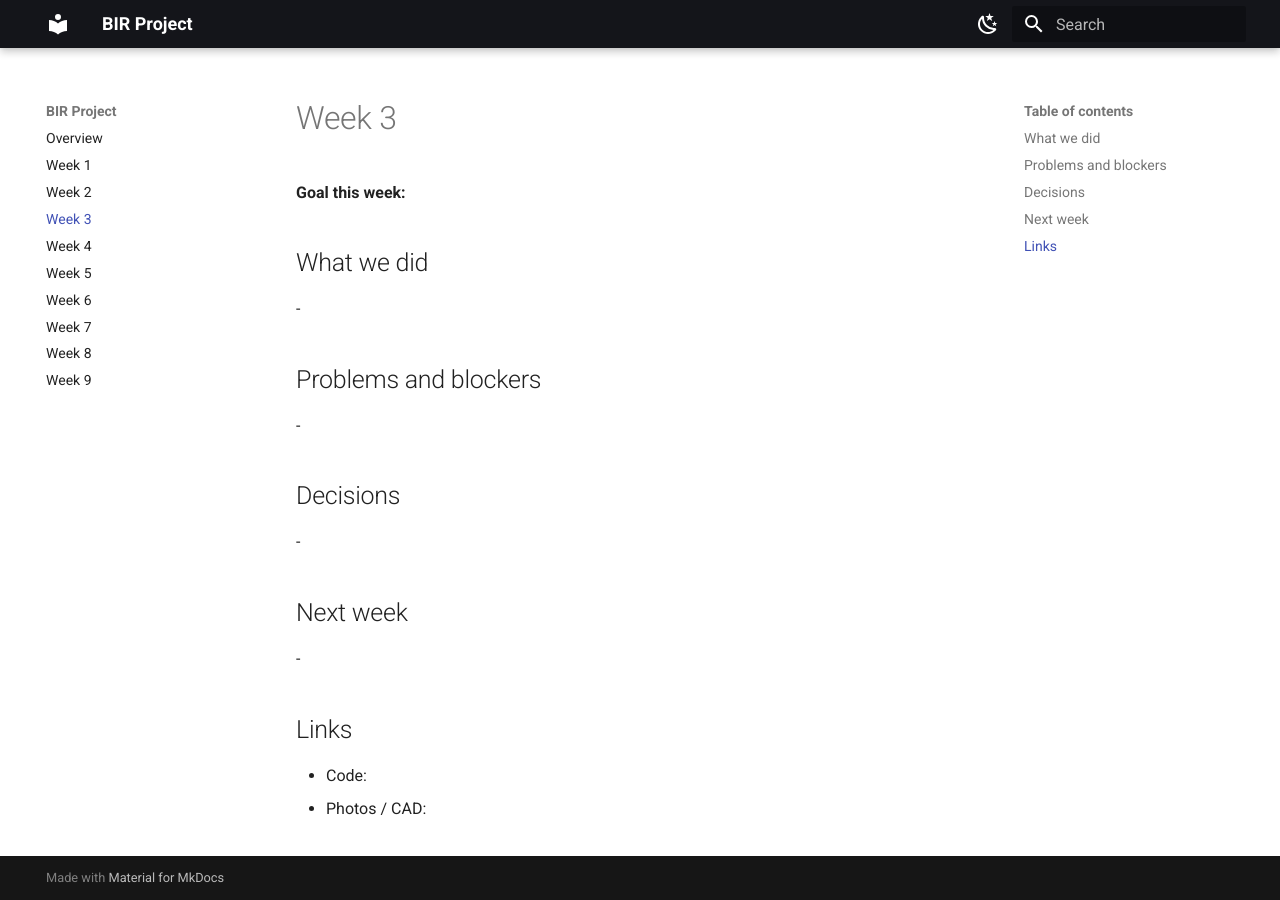
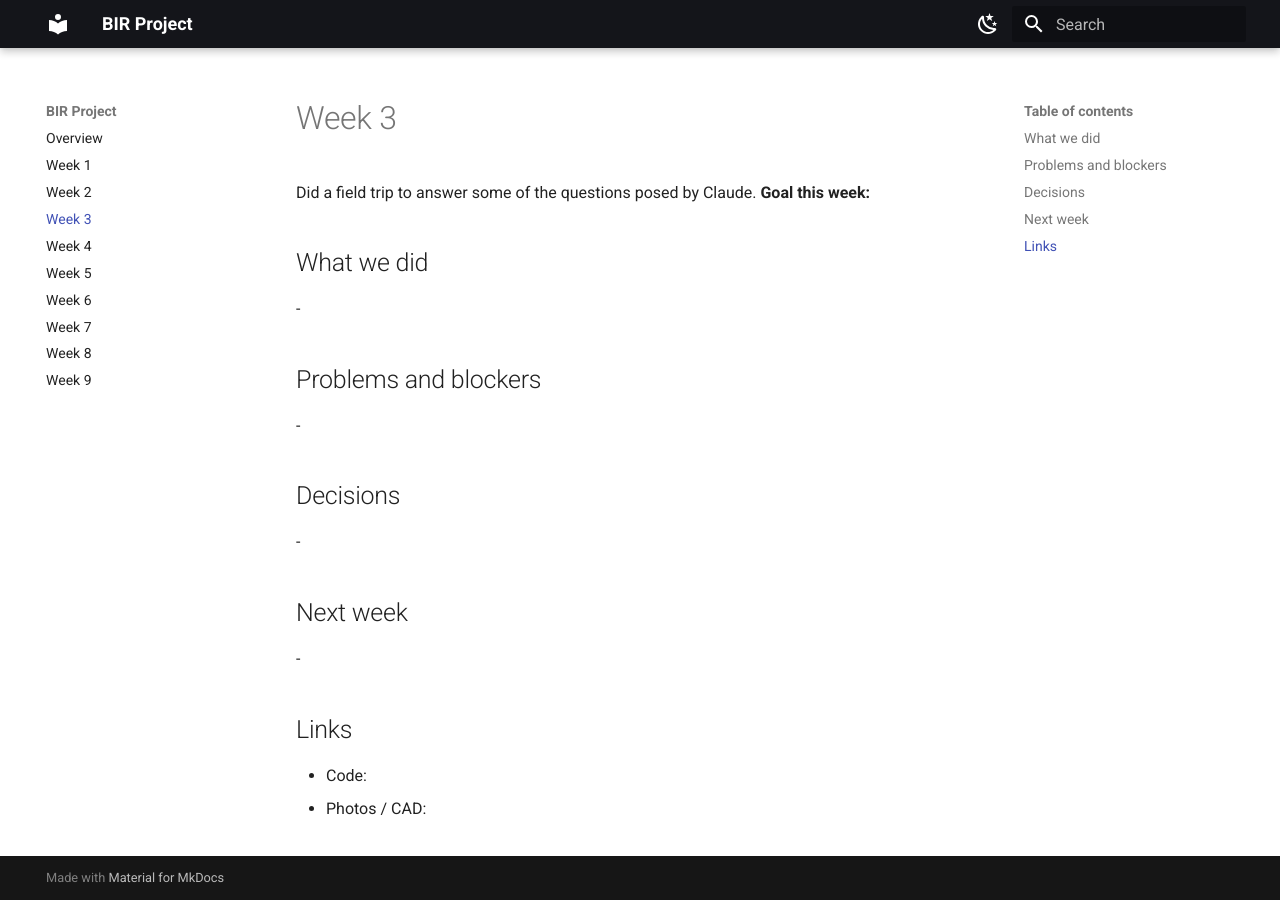
Before and after one commit to BuilderinResidencyTinkerspace/AURABot, an MkDocs documentation site: the page built from docs/week-03.md, in a window 1280 px wide. Built offline with MkDocs 1.6.1 and Material for MkDocs 9.7.7, drawn with Linux system fonts in a browser that asks for light colours.

Commit message:
Add field trip note to Week 3 documentation

```diff
--- a/docs/week-03.md
+++ b/docs/week-03.md
@@ -1,5 +1,6 @@
 # Week 3
 
+Did a field trip to answer some of the questions posed by Claude.
 **Goal this week:**
 
 ## What we did
```
